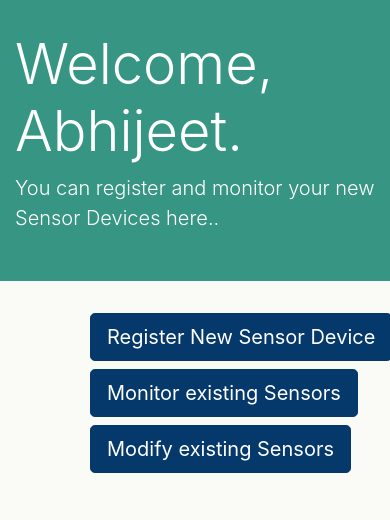
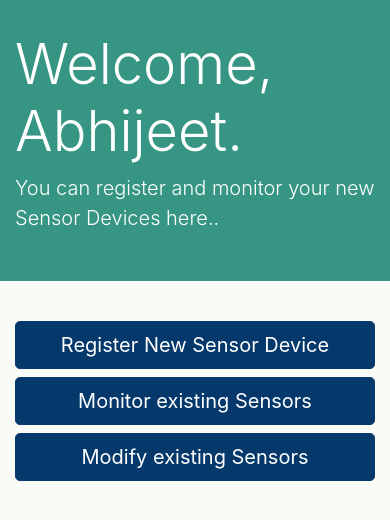
Before and after one commit to ABDixit11/sensor-monitor-live, a Django app: page /dashboard/ in a window 390 px wide. Shown: the part 57-577 px from the top of the page. Run offline with Django 3.2, Linux system fonts and the light colour scheme; a user stored in the database is signed in; data comes from the database, SQL or seed files in the repository; both versions use the stored data as it was after the commit; some libraries are stand-ins or nearby versions.

Commit message:
Responsive Design

```diff
--- a/esp/views.py
+++ b/esp/views.py
@@ -70,8 +70,10 @@ def registerSensor(request):
 		form = SensorRegForm(request.POST)
 		if form.is_valid():
 			form.save()
-			t,created = SensorData.objects.get_or_create(sensorId=SensorReg.objects.get(UID = form.cleaned_data.get('UID')))
+			uid =form.cleaned_data.get('UID')
+			t,created = SensorData.objects.get_or_create(sensorId=SensorReg.objects.get(UID = uid ))
 			t.save()
+			messages.info(request, "New sensor registered with UID "+uid+" created.")
 			return redirect('esp:dashboard')
 
 	context = {'form':form,'addOrupdate':"Add Device", 'heading': "New Device Registration"}
@@ -94,6 +96,7 @@ def modifySensor(request,pk):
 		form = SensorRegForm(request.POST, instance=data)
 		if form.is_valid():
 			form.save()
+			messages.info(request, "Sensor registered with UID "+uid+" modified")
 			return redirect('esp:dashboard')
 	context = {'form':form ,'addOrupdate':"Update Device", 'heading' : "Update Device" }
 	return render(request, 'DeviceRegistration.html',context)
--- a/esptest/settings.py
+++ b/esptest/settings.py
@@ -26,7 +26,7 @@ SECRET_KEY = 'i0lg_xs@1@h!f2ap3%2o3)@nir5k%9nm)!o*6*c%p0&oy!j)df'
 DEBUG = False
 
 ALLOWED_HOSTS = ['asdesptest.herokuapp.com','127.0.0.1']
-
+#ALLOWED_HOSTS = []
 
 # Application definition
 
--- a/templates/Dashboard.html
+++ b/templates/Dashboard.html
@@ -3,6 +3,7 @@
 <html lang="en" dir="ltr">
   <head>
     <meta charset="utf-8">
+    <meta name="viewport" content="width=device-width, initial-scale=1.0">
     <link rel="stylesheet" href="https://maxcdn.bootstrapcdn.com/bootstrap/4.0.0/css/bootstrap.min.css" integrity="sha384-Gn5384xqQ1aoWXA+058RXPxPg6fy4IWvTNh0E263XmFcJlSAwiGgFAW/dAiS6JXm" crossorigin="anonymous">
     <link rel="stylesheet" href="{% static "css/master.css" %}">
     <link rel="stylesheet" href="https://cdnjs.cloudflare.com/ajax/libs/font-awesome/5.15.1/css/all.min.css" integrity="sha512-+4zCK9k+qNFUR5X+cKL9EIR+ZOhtIloNl9GIKS57V1MyNsYpYcUrUeQc9vNfzsWfV28IaLL3i96P9sdNyeRssA==" crossorigin="anonymous" />
@@ -23,16 +24,32 @@
         <p class="lead">You can register and monitor your new Sensor Devices here..</p>
       </div>
     </div>
-    <div class="container">
-      <div class="row offset-2 col-8  d-flex flex-column justify-content-center">
+    <div class="container-fluid">
+      {%if messages%}
+      {% for message in messages %}
+        <div class=" row ">
+          <div class=" offset-sm-2 col-sm-8 d-flex flex-column justify-content-center mt-2 alert alert-danger" role="alert" >
+            {{ message }}
+          </div>
+        </div>
+      {% endfor %}
+    {% endif %}
+    <div class="row">
+      <div class=" offset-sm-2 col-sm-8 d-flex flex-column justify-content-center mt-2" >
         <a href="{% url 'esp:registerSensor'%}"><button type="button" class="btn btn-lg btn-block">Register New Sensor Device</button></a>
       </div>
-      <div class="row offset-2 col-8  d-flex flex-column justify-content-center mt-2">
+    </div>
+    <div class="row">
+      <div class=" offset-sm-2 col-sm-8 d-flex flex-column justify-content-center mt-2" >
       <a href="{% url 'esp:ShowData'%}"><button type="button" class="btn btn-lg btn-block">Monitor existing Sensors</button></a>
     </div>
-      <div class="row offset-2 col-8  d-flex flex-column justify-content-center mt-2">
+    </div>
+    <div class="row ">
+      <div class=" offset-sm-2 col-sm-8 d-flex flex-column justify-content-center mt-2" >
       <a href="{% url 'esp:updateSensor' %}"><button type="button" class="btn btn-lg btn-block">Modify existing Sensors</button></a>
     </div>
+    </div>
+
     <!--
     <div class="row justify-content-around">
       <div class="col-4">
--- a/templates/DeleteConfirmation.html
+++ b/templates/DeleteConfirmation.html
@@ -3,6 +3,7 @@
 <html lang="en" dir="ltr">
   <head>
     <meta charset="utf-8">
+    <meta name="viewport" content="width=device-width, initial-scale=1.0">
     <link rel="stylesheet" href="https://maxcdn.bootstrapcdn.com/bootstrap/4.0.0/css/bootstrap.min.css" integrity="sha384-Gn5384xqQ1aoWXA+058RXPxPg6fy4IWvTNh0E263XmFcJlSAwiGgFAW/dAiS6JXm" crossorigin="anonymous">
     <link rel="stylesheet" href="{% static "css/master.css" %}">
     <link rel="stylesheet" href="https://cdnjs.cloudflare.com/ajax/libs/font-awesome/5.15.1/css/all.min.css" integrity="sha512-+4zCK9k+qNFUR5X+cKL9EIR+ZOhtIloNl9GIKS57V1MyNsYpYcUrUeQc9vNfzsWfV28IaLL3i96P9sdNyeRssA==" crossorigin="anonymous" /> <!--load all styles -->
--- a/templates/DeviceModification.html
+++ b/templates/DeviceModification.html
@@ -3,6 +3,7 @@
 <html lang="en" dir="ltr">
   <head>
     <meta charset="utf-8">
+    <meta name="viewport" content="width=device-width, initial-scale=1.0">
     <link rel="stylesheet" href="https://maxcdn.bootstrapcdn.com/bootstrap/4.0.0/css/bootstrap.min.css" integrity="sha384-Gn5384xqQ1aoWXA+058RXPxPg6fy4IWvTNh0E263XmFcJlSAwiGgFAW/dAiS6JXm" crossorigin="anonymous">
     <link rel="stylesheet" href="{% static "css/master.css" %}">
     <link rel="stylesheet" href="https://cdnjs.cloudflare.com/ajax/libs/font-awesome/5.15.1/css/all.min.css" integrity="sha512-+4zCK9k+qNFUR5X+cKL9EIR+ZOhtIloNl9GIKS57V1MyNsYpYcUrUeQc9vNfzsWfV28IaLL3i96P9sdNyeRssA==" crossorigin="anonymous" /> <!--load all styles -->
--- a/templates/DeviceRegistration.html
+++ b/templates/DeviceRegistration.html
@@ -3,6 +3,7 @@
 <html lang="en" dir="ltr">
   <head>
     <meta charset="utf-8">
+    <meta name="viewport" content="width=device-width, initial-scale=1.0">
     <link rel="stylesheet" href="https://maxcdn.bootstrapcdn.com/bootstrap/4.0.0/css/bootstrap.min.css" integrity="sha384-Gn5384xqQ1aoWXA+058RXPxPg6fy4IWvTNh0E263XmFcJlSAwiGgFAW/dAiS6JXm" crossorigin="anonymous">
     <link rel="stylesheet" href="{% static "css/master.css" %}">
     <link rel="stylesheet" href="https://cdnjs.cloudflare.com/ajax/libs/font-awesome/5.15.1/css/all.min.css" integrity="sha512-+4zCK9k+qNFUR5X+cKL9EIR+ZOhtIloNl9GIKS57V1MyNsYpYcUrUeQc9vNfzsWfV28IaLL3i96P9sdNyeRssA==" crossorigin="anonymous" /> <!--load all styles -->
--- a/templates/ShowData.html
+++ b/templates/ShowData.html
@@ -1,6 +1,7 @@
 <!DOCTYPE html>
 <html>
 	<head>
+		<meta name="viewport" content="width=device-width, initial-scale=1.0">
 		<link rel="stylesheet" href="https://maxcdn.bootstrapcdn.com/bootstrap/4.0.0/css/bootstrap.min.css" integrity="sha384-Gn5384xqQ1aoWXA+058RXPxPg6fy4IWvTNh0E263XmFcJlSAwiGgFAW/dAiS6JXm" crossorigin="anonymous">
 		<link rel="stylesheet" href="https://cdnjs.cloudflare.com/ajax/libs/font-awesome/5.15.1/css/all.min.css" integrity="sha512-+4zCK9k+qNFUR5X+cKL9EIR+ZOhtIloNl9GIKS57V1MyNsYpYcUrUeQc9vNfzsWfV28IaLL3i96P9sdNyeRssA==" crossorigin="anonymouss" /> <!--load all styles -->
 		<title>Device Registration</title>
@@ -18,7 +19,7 @@
 				<h3>Current Sensor Data</h3>
 			</div>
 			<div class="row">
-				<div class="col-md-7">
+				<div class="col-sm-7">
 					<table class="table" id="_appendHere">
 						<tr class="thead-dark">
 							<th>UID</th>
```
Also changed, not shown: db.sqlite3. Lines whose indentation alone changed are shown as unchanged.
